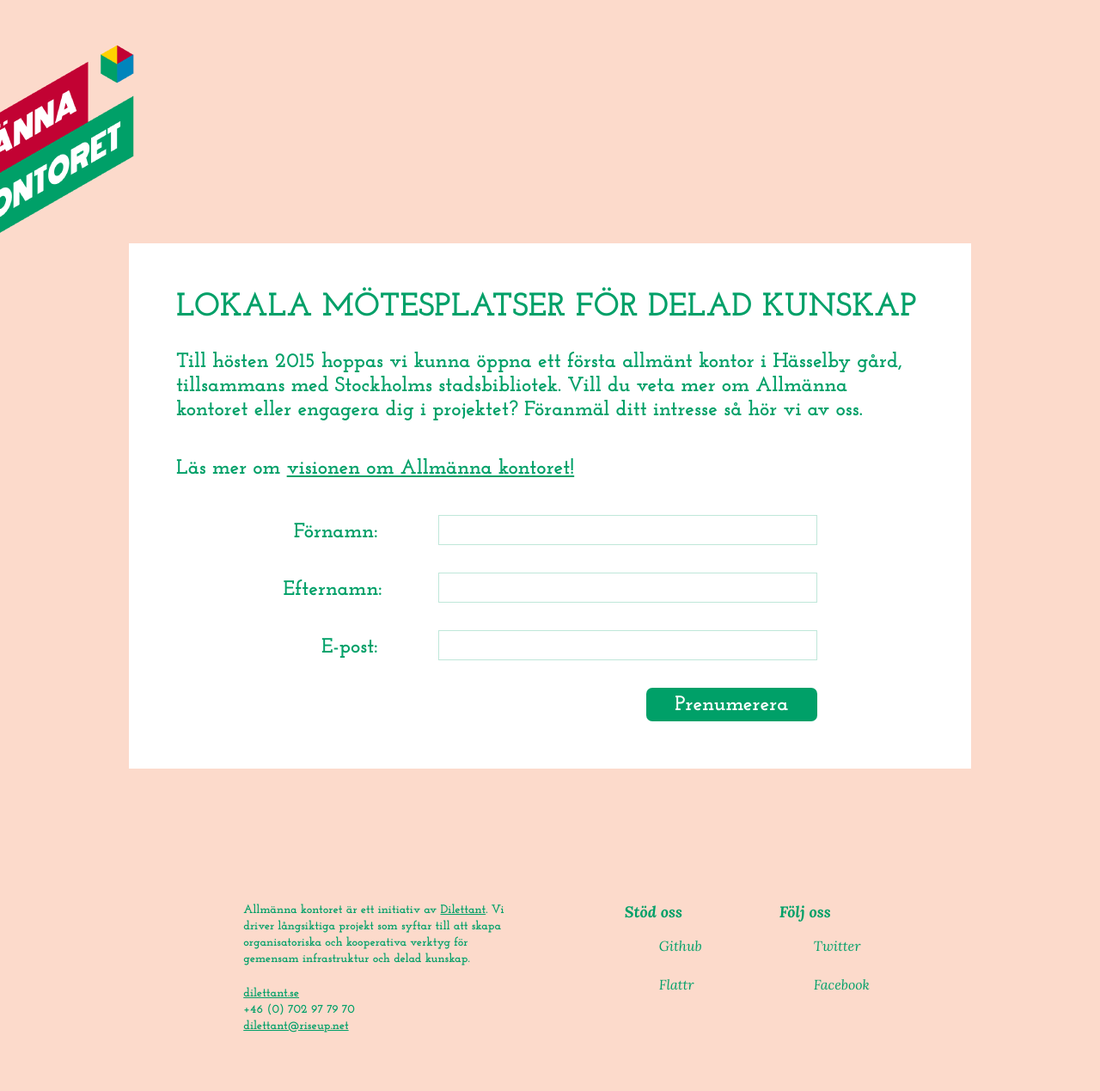
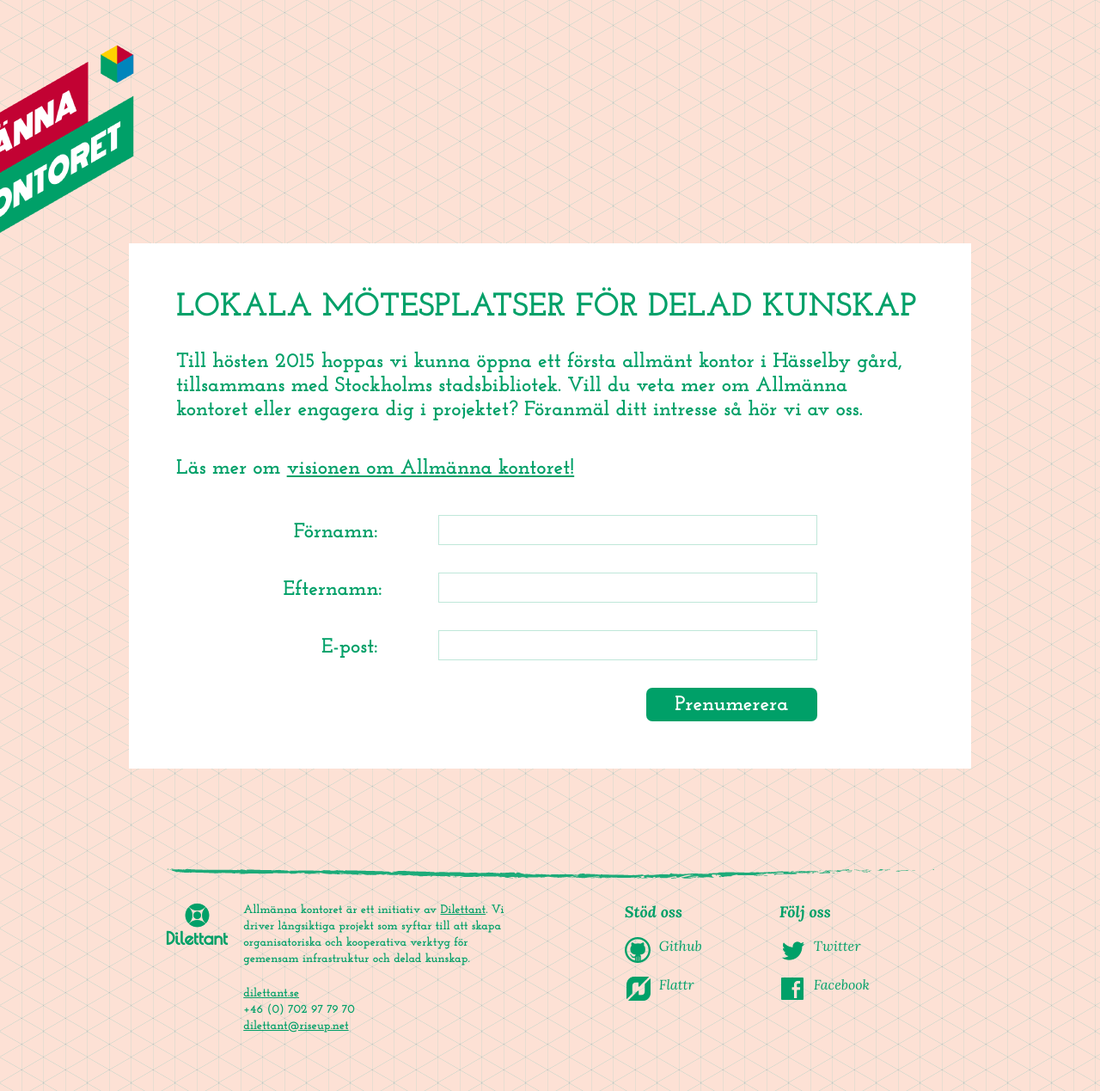
Before and after one commit to dilettant/allmannakontoret, a Jekyll site: the page built from index.md, in a window 1280 px wide. Shown: the whole page at 86% size. Built offline with Jekyll 4.4.1, drawn with Linux system fonts in a browser that asks for light colours; comment, search, counter and statistics services are not loaded.

Commit message:
Assetet url changed to static in css

```diff
--- a/assets/css/coming-soon.css
+++ b/assets/css/coming-soon.css
@@ -21,7 +21,7 @@
 
 body {
   background-color: #fcdacb;
-  background-image: url({{site.assetsurl}}/assets/img/pink-pattern.png);
+  background-image: url(http://allmannakontoret.se/assets/img/pink-pattern.png);
 }
 
 /* PAGE
@@ -154,7 +154,7 @@ label {
 .footer {
   background-repeat: no-repeat;
   background-position: top center;
-  background-image: url({{site.assetsurl}}/assets/img/line.png);
+  background-image: url(http://allmannakontoret.se/assets/img/line.png);
   padding: 2.813em 0;
   overflow: hidden;
   width: 55.938em;
@@ -206,13 +206,13 @@ label {
   margin-right: 1em;
   float: left;
   margin-bottom: 100px;
-  background: url({{site.assetsurl}}/assets/img/tools2.png) no-repeat 0 -63px;
+  background: url(http://allmannakontoret.se/assets/img/tools2.png) no-repeat 0 -63px;
 }
 
 .footer__first h1 a:hover,
 .footer__first h1 a:focus,
 .footer__first h1 a:active {
-  background: url({{site.assetsurl}}/assets/img/tools2.png) no-repeat -105px -63px;
+  background: url(http://allmannakontoret.se/assets/img/tools2.png) no-repeat -105px -63px;
 }
 
 .footer__first p {
@@ -227,7 +227,7 @@ label {
 
 .footer__second a,
 .footer__third a {
-  background: url({{site.assetsurl}}/assets/img/tools2.png) no-repeat;
+  background: url(http://allmannakontoret.se/assets/img/tools2.png) no-repeat;
   padding-left: 46px;
   height: 30px;
   display: block;
```
